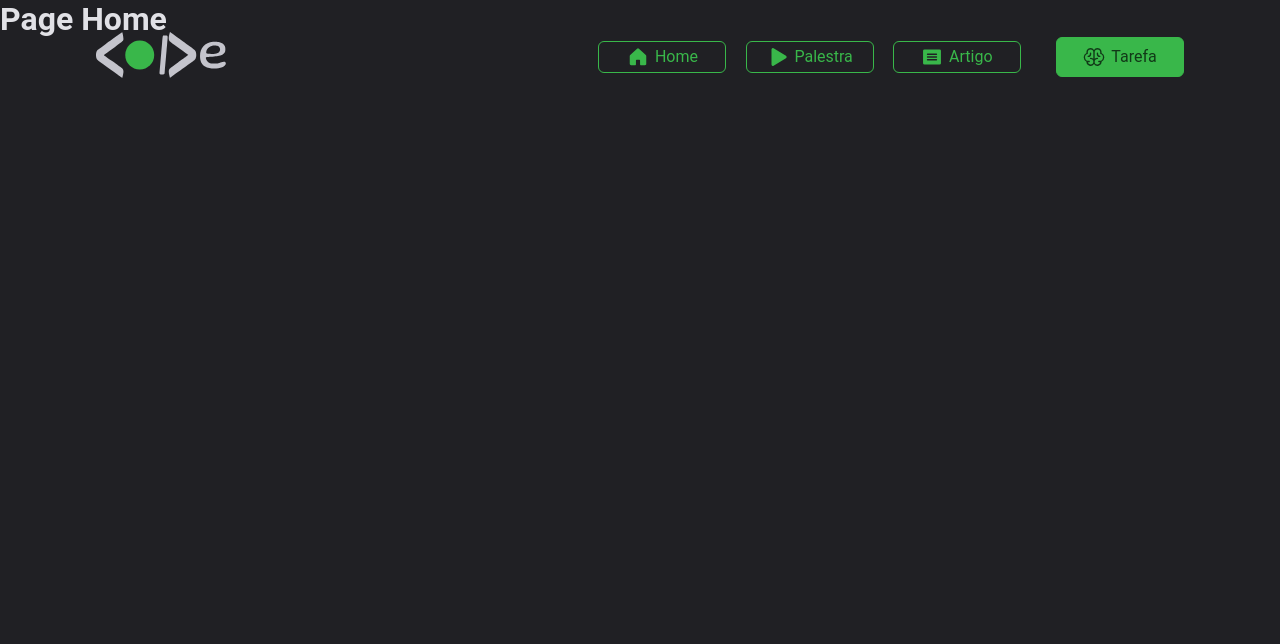
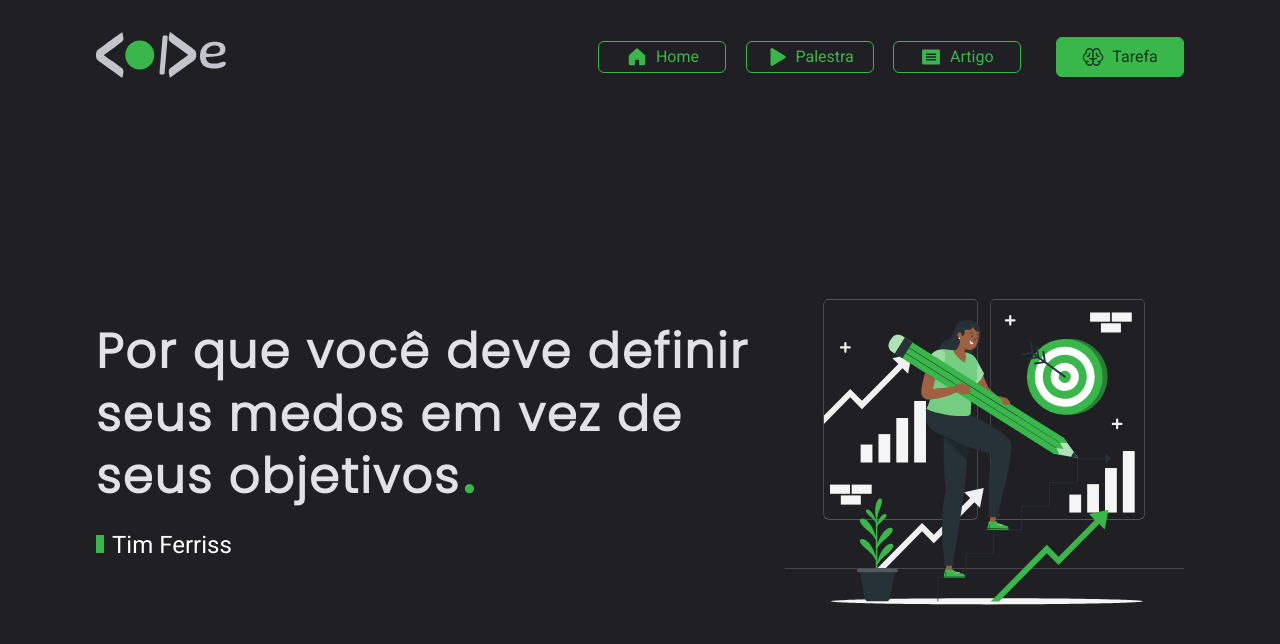
Before and after one commit to wsasouza/you-should-define-your-fears, a React (Vite) app: page / in a window 1280 px wide. Shown: the top 644 px of the page. Built offline with nearby package versions, Linux system fonts and the light colour scheme.

Commit message:
Feat: Home Page

```diff
--- a/index.html
+++ b/index.html
@@ -3,9 +3,15 @@
 
 <head>
   <meta charset="UTF-8" />
+  <link rel="preconnect" href="https://fonts.googleapis.com">
+  <link rel="preconnect" href="https://fonts.gstatic.com" crossorigin>
+
+  <link href="https://fonts.googleapis.com/css2?family=Poppins:wght@300&family=Roboto:wght@400;700&display=swap"
+    rel="stylesheet">
+
   <link rel="icon" type="image/svg+xml" href="/favicon.svg" />
   <meta name="viewport" content="width=device-width, initial-scale=1.0" />
-  <title>Vite + React + TS</title>
+  <title>As escolhas difíceis | Tim Ferriss</title>
 </head>
 
 <body>
--- a/src/Router.tsx
+++ b/src/Router.tsx
@@ -4,6 +4,7 @@ import { Home } from './pages/Home'
 import { Video } from './pages/Video'
 import { Article } from './pages/Article'
 import { Task } from './pages/Task'
+import { Biography } from './pages/Biography'
 
 export function Router() {
   return (
@@ -14,6 +15,7 @@ export function Router() {
           <Route path="/video" element={<Video />} />
           <Route path="/article" element={<Article />} />
           <Route path="/task" element={<Task />} />
+          <Route path="/biography" element={<Biography />} />
         </Route>
       </Routes>
     </div>
--- a/src/components/Header/styles.ts
+++ b/src/components/Header/styles.ts
@@ -42,12 +42,16 @@ export const HeaderMenu = styled.div`
     display: flex;
     align-items: center;
     justify-content: center;
-    gap: 6px;
+    gap: 8px;
+    transition: 0.5s;
 
     &:hover {
       color: ${(props) => props.theme['gray-800']};
       background: ${(props) => props.theme['green-300']};
-      transition: 0.3s;
+
+      svg {
+        transform: translateX(6px);
+      }
     }
   }
 
@@ -59,7 +63,6 @@ export const HeaderMenu = styled.div`
 
     &:hover {
       background: ${(props) => props.theme['green-100']};
-      transition: 0.3s;
     }
   }
 `
--- /dev/null
+++ b/src/pages/Biography/index.tsx
@@ -0,0 +1,7 @@
+export function Biography() {
+  return (
+    <div>
+      <h1>Bio Page</h1>
+    </div>
+  )
+}
--- a/src/pages/Home/index.tsx
+++ b/src/pages/Home/index.tsx
@@ -1,9 +1,15 @@
-import { HomeContainer } from './styles'
+import { NavLink } from 'react-router-dom'
+import illustration from '../../assets/hard-choices.svg'
+import { HomeContainer, Text } from './styles'
 
 export function Home() {
   return (
     <HomeContainer>
-      <h1>Page Home</h1>
+      <Text>
+        <h1>Por que você deve definir seus medos em vez de seus objetivos</h1>
+        <NavLink to="/biography">Tim Ferriss</NavLink>
+      </Text>
+      <img src={illustration} alt="" width={400} />
     </HomeContainer>
   )
 }
--- a/src/pages/Home/styles.ts
+++ b/src/pages/Home/styles.ts
@@ -1,5 +1,58 @@
 import styled from 'styled-components'
 
 export const HomeContainer = styled.main`
-  height: 200vh;
+  display: grid;
+  grid-template-columns: 2fr 1fr;
+  margin: 15rem auto 0 auto;
+  max-width: 70rem;
+  padding: 0 1rem;
+  gap: 2rem;
 `
+
+export const Text = styled.div`
+  display: flex;
+  flex-direction: column;
+  justify-content: center;
+  align-items: left;
+
+  h1 {
+    font-family: 'Poppins', sans-serif;
+    font-size: 3rem;
+    color: ${(props) => props.theme['gray-100']};
+    letter-spacing: 2px;
+    line-height: 1.3;
+
+    &::after {
+      content: '.';
+      display: inline-block;
+      font-size: 4rem;
+      line-height: 0.5rem;
+      margin-left: 2px;
+      color: ${(props) => props.theme['green-300']};
+    }
+  }
+
+  a {
+    margin-top: 1.4rem;
+    font-size: 1.5rem;
+    color: ${(props) => props.theme['pure-white']};
+
+    &::before {
+      content: '';
+      display: inline-block;
+      width: 0.5rem;
+      height: 1.1rem;
+      margin-right: 8px;
+      background: ${(props) => props.theme['green-300']};
+      transition: width 0.3s;
+    }
+
+    &:hover {
+      color: ${(props) => props.theme['green-300']};
+    }
+
+    &:hover::before {
+      width: 1.5rem;
+    }
+  }
+`
--- a/src/styles/global.ts
+++ b/src/styles/global.ts
@@ -16,7 +16,7 @@ export const GlobalStyle = createGlobalStyle`
 
   body {
     background-color: ${(props) => props.theme['gray-800']};
-    color: ${(props) => props.theme['gray-100']};
+    color: ${(props) => props.theme['gray-300']};
     -webkit-font-smoothing: antialiased;
     -moz-osx-font-smoothing: grayscale;
   }
--- a/src/styles/themes/default.ts
+++ b/src/styles/themes/default.ts
@@ -1,5 +1,5 @@
 export const defaultTheme = {
-  white: '#fff',
+  'pure-white': '#fff',
 
   'gray-100': '#E1E1E6',
   'gray-300': '#C4C4CC',
```
Also changed, not shown: src/assets/hard-choices.svg (added).
